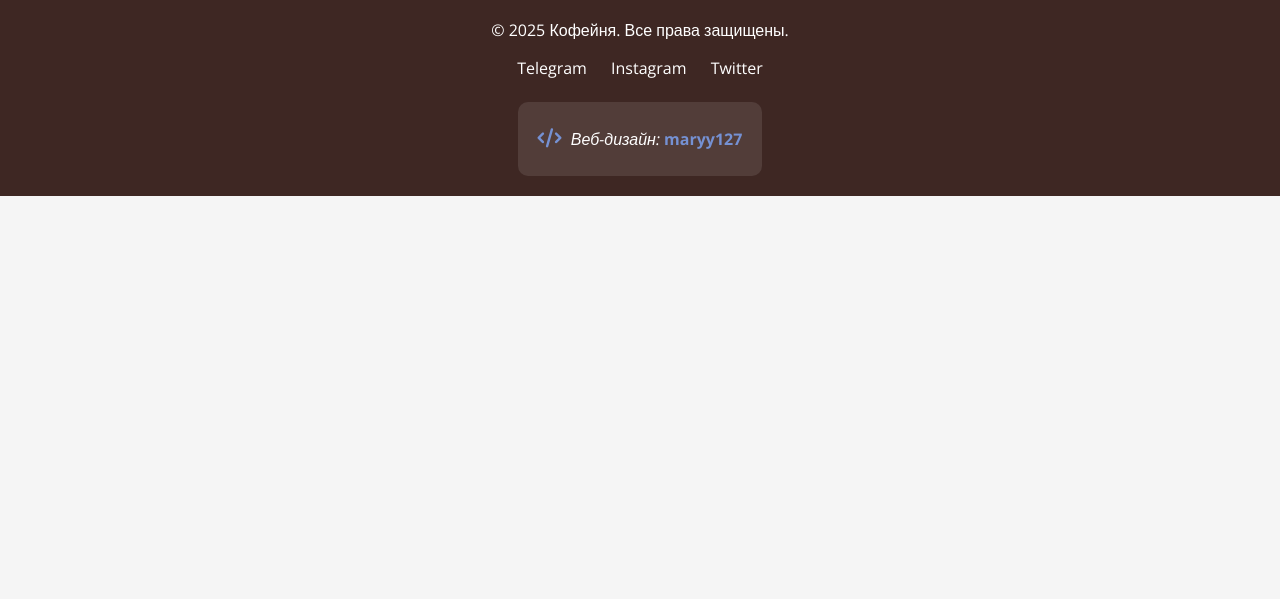
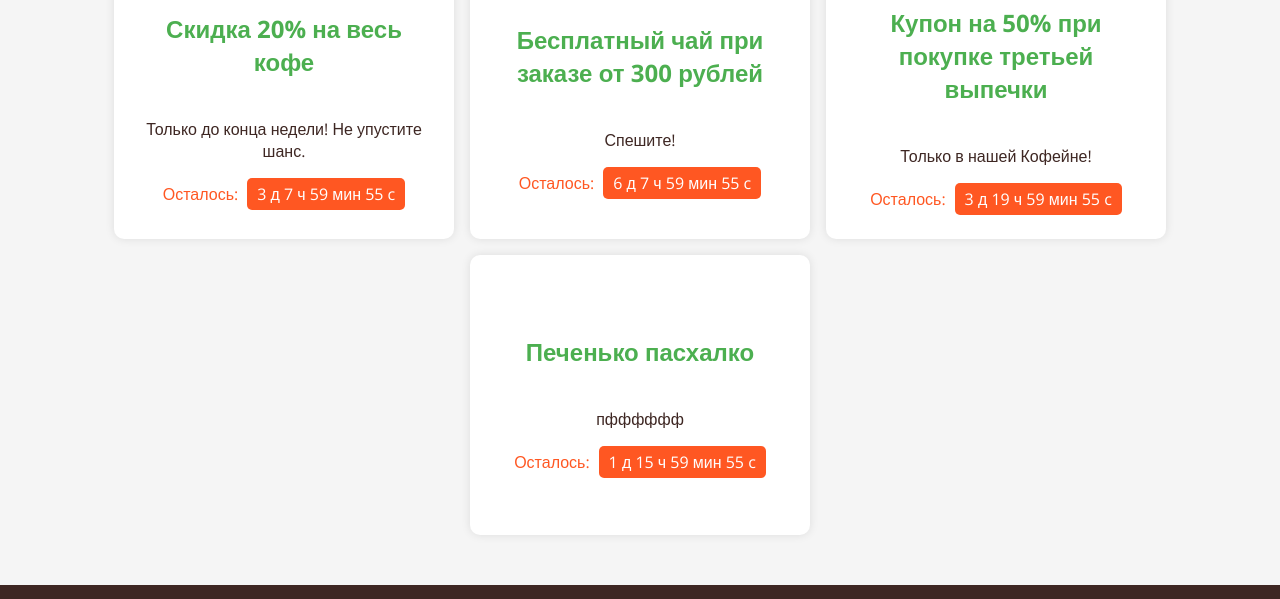
Before and after one commit to maryy127/cafe, a plain HTML site: page goods/index.html in a window 1280 px wide. Shown: the part 2134-2733 px from the top of the page. Before the commit the page ends 2330 px from the top, so only its background shows below. Drawn offline with nearby package versions, Linux system fonts and the light colour scheme; a web font is replaced by a local one.

Commit message:
sigma cursors specials

```diff
--- a/goods/index.html
+++ b/goods/index.html
@@ -209,6 +209,43 @@
             <button class="next-page"><i class="fas fa-chevron-right"></i></button>
         </div>
     </section>
+    <section id="special">
+        <h2 class="title">Спецпредложения</h2>
+        <div class="specials">
+            <div class="item">
+                <h3 class="item-title">Скидка 20% на весь кофе</h3>
+                <p class="item-text">Только до конца недели! Не упустите шанс.</p>
+                <div class="timer">
+                    <span class="timer-text">Осталось:</span>
+                    <span class="timer-time">3 д 12 ч 30 мин 10 сек</span>
+                </div>
+            </div>
+            <div class="item">
+                <h3 class="item-title">Бесплатный чай при заказе от 300 рублей</h3>
+                <p class="item-text">Спешите!</p>
+                <div class="timer">
+                    <span class="timer-text">Осталось:</span>
+                    <span class="timer-time">3 д 12 ч 30 мин 10 сек</span>
+                </div>
+            </div>
+            <div class="item">
+                <h3 class="item-title">Купон на 50% при покупке третьей выпечки</h3>
+                <p class="item-text">Только в нашей Кофейне!</p>
+                <div class="timer">
+                    <span class="timer-text">Осталось:</span>
+                    <span class="timer-time">3 д 12 ч 30 мин 10 сек</span>
+                </div>
+            </div>
+            <div class="item cookie">
+                <h3 class="item-title">Печенько пасхалко</h3>
+                <p class="item-text">пфффффф</p>
+                <div class="timer">
+                    <span class="timer-text">Осталось:</span>
+                    <span class="timer-time">3 д 12 ч 30 мин 10 сек</span>
+                </div>
+            </div>
+        </div>
+    </section>
 
     <footer>
         <img src="../main-imgs/logo.png" alt="Логотип кофейни" class="footer-logo" width="100px">
--- a/goods/script.js
+++ b/goods/script.js
@@ -19,6 +19,10 @@ document.addEventListener('DOMContentLoaded', () => {
     const prevButton = pagination.querySelector('.prev-page');
     const nextButton = pagination.querySelector('.next-page');
     const pageNumber = pagination.querySelector('.page-number');
+
+    const timerElements = document.querySelectorAll('.timer-time');
+    const endDate = new Date();
+    endDate.setDate(endDate.getDate() + 3);
 
     // Функция для получения количества товаров на странице
     function getProductsPerPage() {
@@ -168,4 +172,36 @@ document.addEventListener('DOMContentLoaded', () => {
         const discountElement = special.querySelector('.disc p');
         discountElement.textContent = `–${discountRounded}%`;
     });
+
+    // Таймер спецпредложений
+    function getRandomEndTime() {
+        return 24 + Math.floor(Math.random() * (168 - 24 + 1));
+    }
+
+    // Устанавливаем уникальную конечную дату для каждого таймера
+    timerElements.forEach(timer => {
+        const now = new Date();
+        const hoursToAdd = getRandomEndTime();
+        const endDate = new Date(now.getTime() + hoursToAdd * 60 * 60 * 1000);
+
+        // Запускаем таймер для каждого элемента
+        setInterval(() => {
+            const now = new Date();
+            const diff = endDate - now;
+
+            // Проверяем, истекло ли время
+            if (diff <= 0) {
+                timer.textContent = 'Акция завершена';
+                return; // Останавливаем обновление после истечения времени
+            }
+
+            const days = Math.floor(diff / (1000 * 60 * 60 * 24));
+            const hours = Math.floor((diff % (1000 * 60 * 60 * 24)) / (1000 * 60 * 60));
+            const minutes = Math.floor((diff % (1000 * 60 * 60)) / (1000 * 60));
+            const seconds = Math.floor((diff % (1000 * 60)) / 1000);
+
+            const timeString = `${days} д ${hours} ч ${minutes} мин ${seconds} c`;
+            timer.textContent = timeString;
+        }, 1000);
+    });
 });
--- a/style.css
+++ b/style.css
@@ -87,6 +87,8 @@ input[type="checkbox"] {
     text-align: center;
     color: white;
     position: relative;
+    cursor: url('main-imgs/stalin.png') 42 42, auto;
+
 }
 
 .hero-logo {
@@ -128,6 +130,7 @@ input[type="checkbox"] {
     cursor: pointer;
     font-size: 16px;
     text-decoration: none;
+    cursor: url('main-imgs/cursor.png') 42 42, auto;
 
 }
 
@@ -153,6 +156,7 @@ input[type="checkbox"] {
 #about img {
     max-width: 97%;
     border-radius: 10px;
+    cursor: url('main-imgs/zadumalsya.png') 32 32, auto;
 }
 
 /* История */
@@ -175,6 +179,8 @@ input[type="checkbox"] {
     max-width: 500px;
     border-radius: 10px;
     position: relative;
+    cursor: url('main-imgs/serp-cur.png') 42 42, auto;
+
 }
 
 .q {
@@ -290,6 +296,7 @@ footer a:hover {
     color: #7591d3;
     font-weight: bold;
     font-style: normal !important;
+    cursor: url('main-imgs/cursor.png') 32 32, auto;
 }
 
 .credits i.fas {
@@ -383,6 +390,8 @@ footer a:hover {
     width: 30%;
     border-radius: 16px;
     position: relative;
+    cursor: url('main-imgs/serp-cur.png') 42 42, auto;
+
 }
 
 .good.active {
@@ -502,6 +511,68 @@ img.new{
     cursor: not-allowed;
 }
 
+
+/* Спец предложения */
+#special{
+    margin: 30px auto;
+    text-align: center;
+}
+
+#special .title {
+    font-size: 36px;
+    font-weight: bold;
+    color: #3e2723;
+    animation: fadeIn 1s ease-in;
+}
+
+#special .item {
+    background-color: white;
+    padding: 20px;
+    border-radius: 10px;
+    box-shadow: 0 0 10px rgba(0, 0, 0, 0.1);
+    width: 300px;
+    align-items: center;
+    justify-content: center;
+    flex-direction: column;
+    display: flex;
+    height: 240px;
+    cursor: url('main-imgs/serp-cur.png') 42 42, auto;
+
+}
+
+#special .item-title {
+    font-size: 24px;
+    color: #4caf50;
+}
+
+#special .timer {
+    display: flex;
+    align-items: center;
+    gap: 9px;
+    font-size: 16px;
+    color: #ff5722;
+    flex-wrap: wrap;
+}
+
+#special .timer-time {
+    background-color: #ff5722;
+    color: white;
+    padding: 5px 10px;
+    border-radius: 5px;
+    cursor: url('main-imgs/cursor.png') 32 32, auto;
+}
+#special .specials{
+    display: flex;
+    flex-wrap: wrap;
+    padding: 20px;
+    gap: 1em;
+    align-items: center;
+    justify-content: center;
+    animation: fadeIn 0.9s ease-in-out;
+}
+.item.cookie{
+    cursor: url('main-imgs/cookie.png') 32 32, auto !important;
+}
 @keyframes bounce {
     0% {
         transform: translateY(0);
```
Also changed, not shown: main-imgs/cookie.png (added), main-imgs/cursor.png (added), main-imgs/serp-cur.png (added), main-imgs/stalin.png (added), main-imgs/zadumalsya.png (added).
